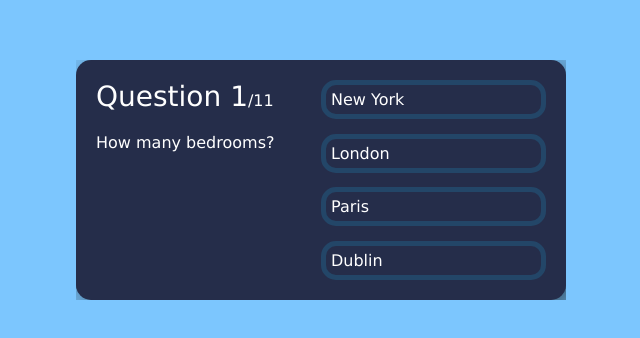
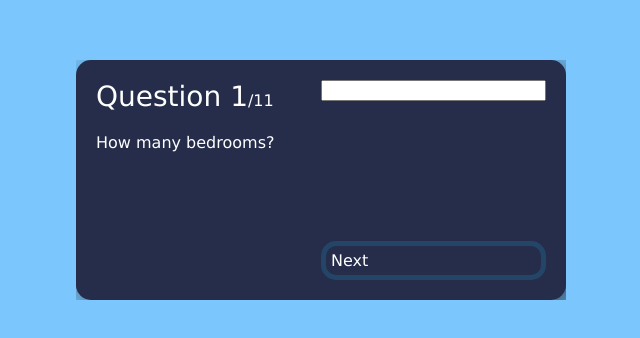
Before and after one commit to blainecurren/estate_evalu8, a React (Create React App) app: page / in a window 1280 px wide. Shown: the part 220-558 px from the top of the page, without its empty margins (319-959 px from the left). Built offline with nearby package versions, Linux system fonts and the light colour scheme.

Commit message:
added input field, cant insert any text

```diff
--- a/src/App.jsx
+++ b/src/App.jsx
@@ -5,128 +5,66 @@ export default function App() {
   const questions = [
     {
       questionText: "How many bedrooms?",
-      answerOptions: [
-        { answerText: "New York", isCorrect: false },
-        { answerText: "London", isCorrect: false },
-        { answerText: "Paris", isCorrect: true },
-        { answerText: "Dublin", isCorrect: false },
-      ],
+      response: "",
     },
     {
       questionText: "How many bathrooms?",
-      answerOptions: [
-        { answerText: "Jeff Bezos", isCorrect: false },
-        { answerText: "Elon Musk", isCorrect: true },
-        { answerText: "Bill Gates", isCorrect: false },
-        { answerText: "Tony Stark", isCorrect: false },
-      ],
+      response: "",
     },
     {
       questionText: "Square Footage?",
-      answerOptions: [
-        { answerText: "Apple", isCorrect: true },
-        { answerText: "Intel", isCorrect: false },
-        { answerText: "Amazon", isCorrect: false },
-        { answerText: "Microsoft", isCorrect: false },
-      ],
+      response: "",
     },
     {
       questionText: "Rent per unit",
-      answerOptions: [
-        { answerText: "1", isCorrect: false },
-        { answerText: "4", isCorrect: false },
-        { answerText: "6", isCorrect: false },
-        { answerText: "7", isCorrect: true },
-      ],
+      response: "",
     },
     {
       questionText: "How many vacancies",
-      answerOptions: [
-        { answerText: "1", isCorrect: false },
-        { answerText: "4", isCorrect: false },
-        { answerText: "6", isCorrect: false },
-        { answerText: "7", isCorrect: true },
-      ],
+      response: "",
     },
     {
       questionText: "List any other income",
-      answerOptions: [
-        { answerText: "1", isCorrect: false },
-        { answerText: "4", isCorrect: false },
-        { answerText: "6", isCorrect: false },
-        { answerText: "7", isCorrect: true },
-      ],
+      response: "",
     },
     {
       questionText: "Estimated Repairs & Maintenance Cost",
-      answerOptions: [
-        { answerText: "1", isCorrect: false },
-        { answerText: "4", isCorrect: false },
-        { answerText: "6", isCorrect: false },
-        { answerText: "7", isCorrect: true },
-      ],
+      response: "",
     },
     {
       questionText: "Estimated Utilities",
-      answerOptions: [
-        { answerText: "1", isCorrect: false },
-        { answerText: "4", isCorrect: false },
-        { answerText: "6", isCorrect: false },
-        { answerText: "7", isCorrect: true },
-      ],
+      response: "",
     },
     {
       questionText: "Estimated Taxes",
-      answerOptions: [
-        { answerText: "1", isCorrect: false },
-        { answerText: "4", isCorrect: false },
-        { answerText: "6", isCorrect: false },
-        { answerText: "7", isCorrect: true },
-      ],
+      response: "",
     },
     {
       questionText: "Estimated Insurance",
-      answerOptions: [
-        { answerText: "1", isCorrect: false },
-        { answerText: "4", isCorrect: false },
-        { answerText: "6", isCorrect: false },
-        { answerText: "7", isCorrect: true },
-      ],
+      response: "",
     },
     {
       questionText: "Replacement Reserve",
-      answerOptions: [
-        { answerText: "1", isCorrect: false },
-        { answerText: "4", isCorrect: false },
-        { answerText: "6", isCorrect: false },
-        { answerText: "7", isCorrect: true },
-      ],
+      response: "",
     },
   ];
 
   const [currentQuestion, setCurrentQuestion] = useState(0);
-  const [showScore, setShowScore] = useState(false);
-  const [score, setScore] = useState(0);
 
-  const handleAnswerOptionClick = (isCorrect) => {
-    if (isCorrect) {
-      setScore(score + 1);
-    }
-
+  const handleAnswerOptionClick = () => {
     const nextQuestion = currentQuestion + 1;
     if (nextQuestion < questions.length) {
       setCurrentQuestion(nextQuestion);
-    } else {
-      setShowScore(true);
     }
   };
+
+  const handleInputChange = (event) => {
+    const updatedQuestions = [...questions];
+    updatedQuestions[currentQuestion].response = event.target.value;
+  };
+
   return (
     <div className="app">
-      {showScore ? (
-        <div className="score-section">
-          You scored {score} out of {questions.length}
-        </div>
-      ) : (
       <>
         <div className="question-section">
           <div className="question-count">
@@ -137,16 +75,14 @@ export default function App() {
           </div>
         </div>
         <div className="answer-section">
-            {questions[currentQuestion].answerOptions.map((answerOption) => (
-              <button
-                onClick={() => handleAnswerOptionClick(answerOption.isCorrect)}
-              >
-                {answerOption.answerText}
-              </button>
-            ))}
+          <input
+            type="text"
+            value={questions[currentQuestion].response}
+            onChange={handleInputChange}
+          />
+          <button onClick={handleAnswerOptionClick}>Next</button>
         </div>
       </>
-      )}
     </div>
   );
 }
--- a/src/index.css
+++ b/src/index.css
@@ -1,7 +1,7 @@
 body {
   margin: 0;
-    font-family: -apple-system, BlinkMacSystemFont, 'Segoe UI', 'Roboto', 'Oxygen',
-      'Ubuntu', 'Cantarell', 'Fira Sans', 'Droid Sans', 'Helvetica Neue',
+  font-family: -apple-system, BlinkMacSystemFont, "Segoe UI", "Roboto", "Oxygen",
+    "Ubuntu", "Cantarell", "Fira Sans", "Droid Sans", "Helvetica Neue",
     sans-serif;
   -webkit-font-smoothing: antialiased;
   -moz-osx-font-smoothing: grayscale;
@@ -106,3 +106,8 @@ body {
 button svg {
   margin-right: 5px;
 }
+
+input {
+  color: black;
+  text-decoration: none;
+}
```
Lines whose indentation alone changed are shown as unchanged.
